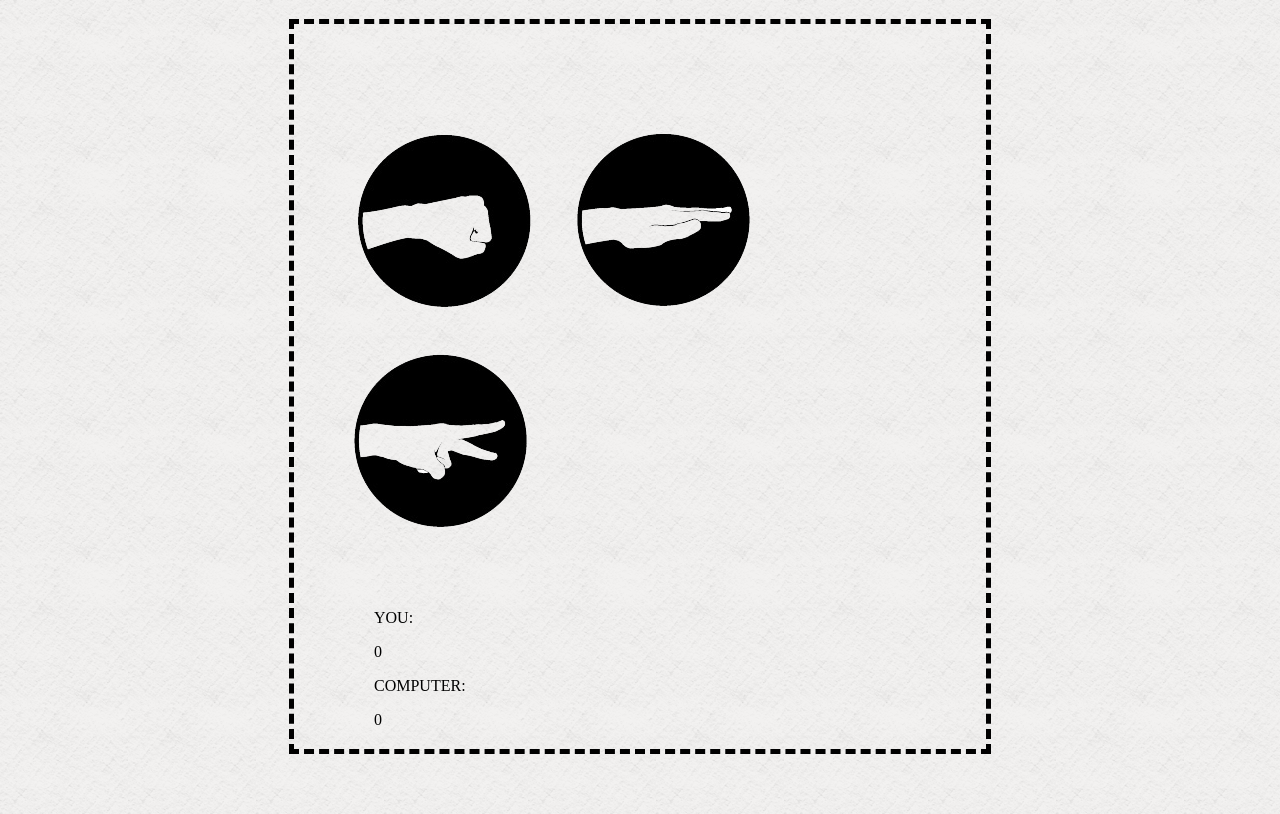
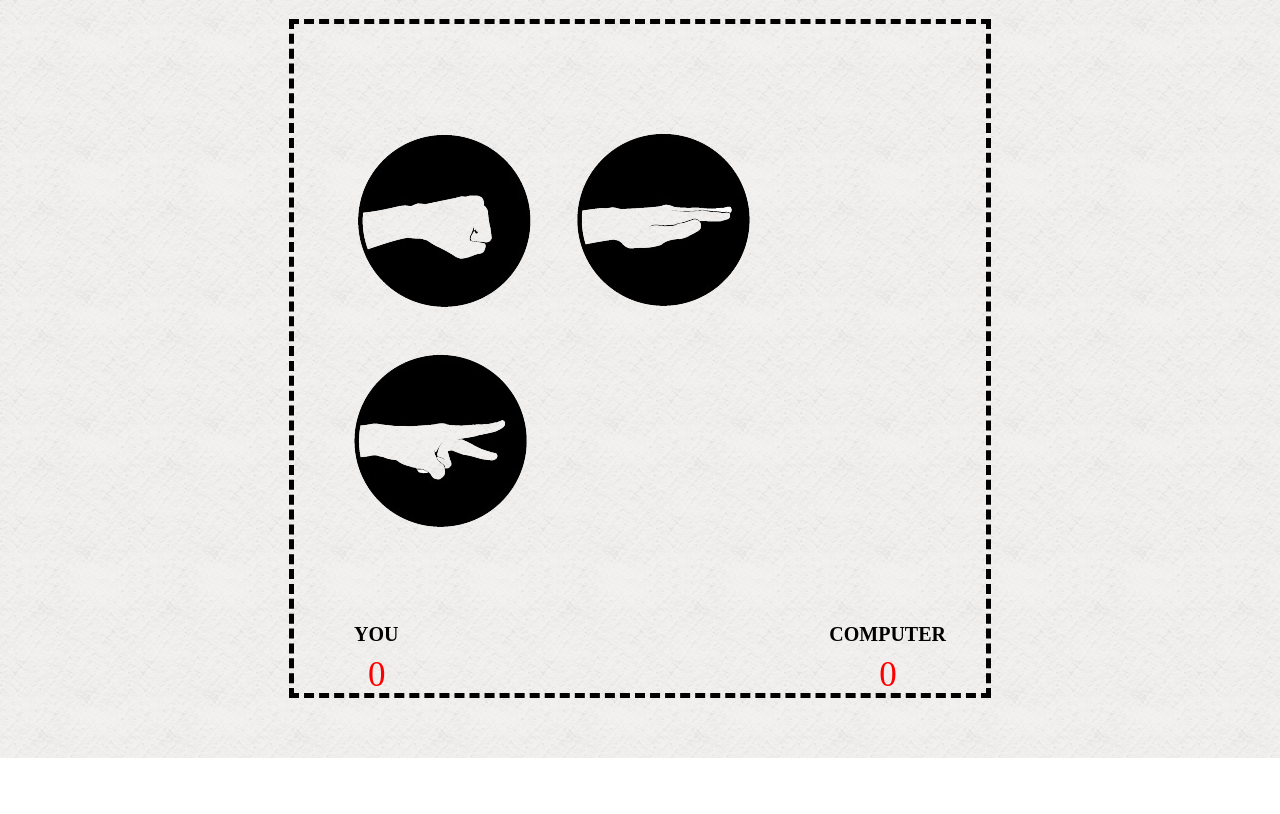
Before and after one commit to TainaLa/rock-paper-scissors, a plain HTML site: page index.html in a window 1280 px wide. Shown: the part 221-1035 px from the top of the page. After the commit the page ends 979 px from the top, so only its background shows below. Drawn offline with Linux system fonts and the light colour scheme.

Commit message:
Final commit

```diff
--- a/index.html
+++ b/index.html
@@ -21,9 +21,9 @@
 		<img src="images/scissors.png" id="sciz" onclick="choice(event)">
 	</div>
 
-	<div id="scoreKeeper">
-		<p >YOU:</p> <span id = "you"> 0 </span>
-		<p >COMPUTER:</p>  <span id = "comp"> 0 </span>
+	<div class ="scoreKeeper">
+		<div id="left"><p >YOU</p> <span id = "you"> 0 </span></div>
+		<div id="right"><p >COMPUTER</p>  <span id = "comp"> 0 </span></div>
 	</div>
 
 	</div>
--- a/style.css
+++ b/style.css
@@ -9,9 +9,9 @@ h1{
 	letter-spacing: 2px;
 }
 h2{
-
 	text-align: center;
 	color: red;
+	padding-right: 20px;
 }
 
 .container{
@@ -21,30 +21,41 @@ h2{
 	border-width: 5px;
 	padding-top: 50px;
 	padding-left: 60px;
-
-	/*padding-right: 5px;*/
 }
 #picHolder{
-	padding-bottom: 40px;
+	padding-bottom: 70px;
 
 }
-#scoreKeeper{
-	padding: 20px;
+.scoreKeeper{
+	padding-bottom: 90px;
+	padding-right: 40px;
 }
-
+#right{
+	float: right;
+}
+#left{
+	float: left;
+}
+p{
+	font-weight: bold;
+	font-size: 20px;
+	margin-bottom: 9px;
+}
+#comp{
+	margin-left: 50px;
+	font-size: 35px;
+	color: red;
+}
+#you{
+	margin-left: 14px;
+	font-size: 35px;
+	color: red;
+}
 img{
 	margin-top: 40px;
 	margin-right: 40px;
-	/*height: 100px;
-    width: 150px;*/
-   -webkit-transition: all 1s ease;
-   -moz-transition: all 1s ease;
-   -o-transition: all 1s ease;
-   -ms-transition: all 1s ease;
-    transition: all 1s ease;
-	/*transition: transform .2s;*/
 }
 img:hover{
-	width: 200px;
+	width: 220px;
   	height: 200px;
 }
```
